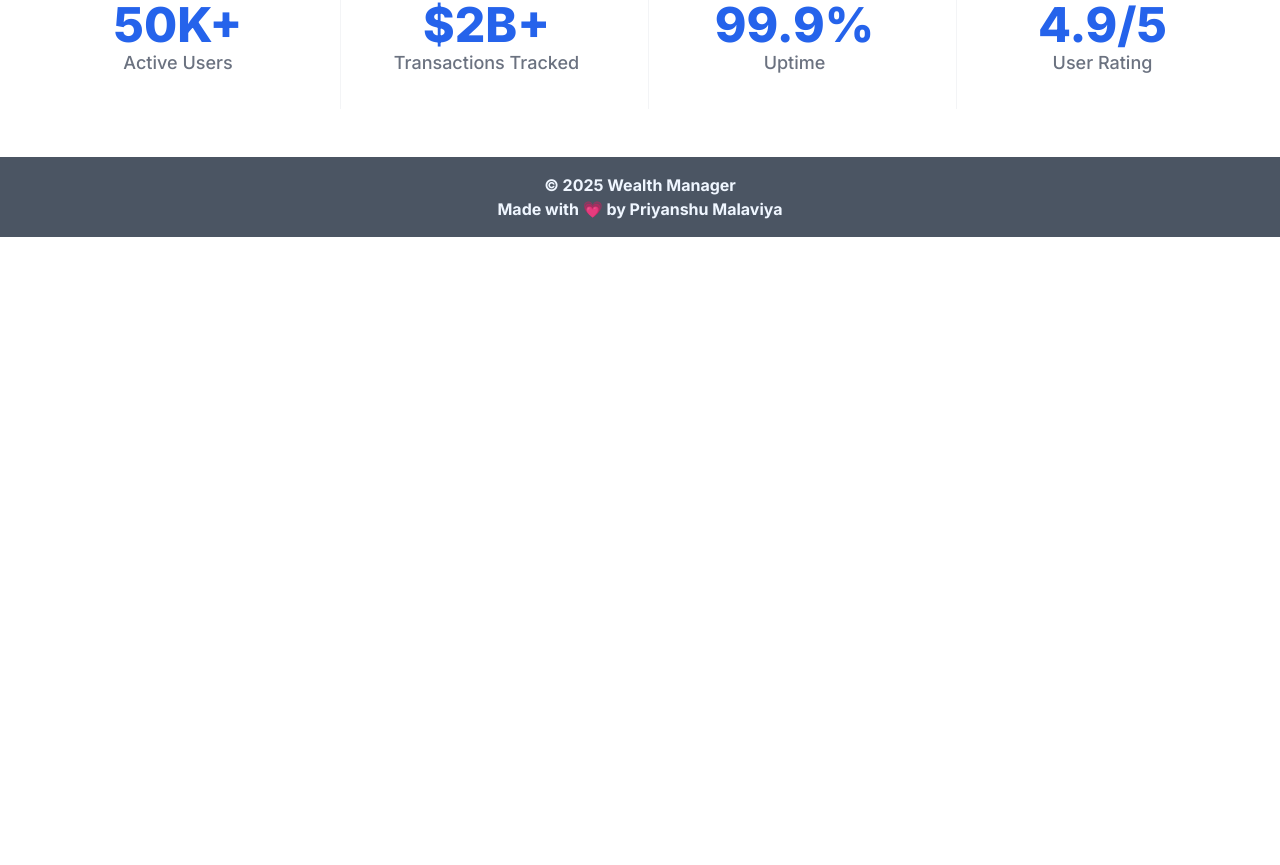
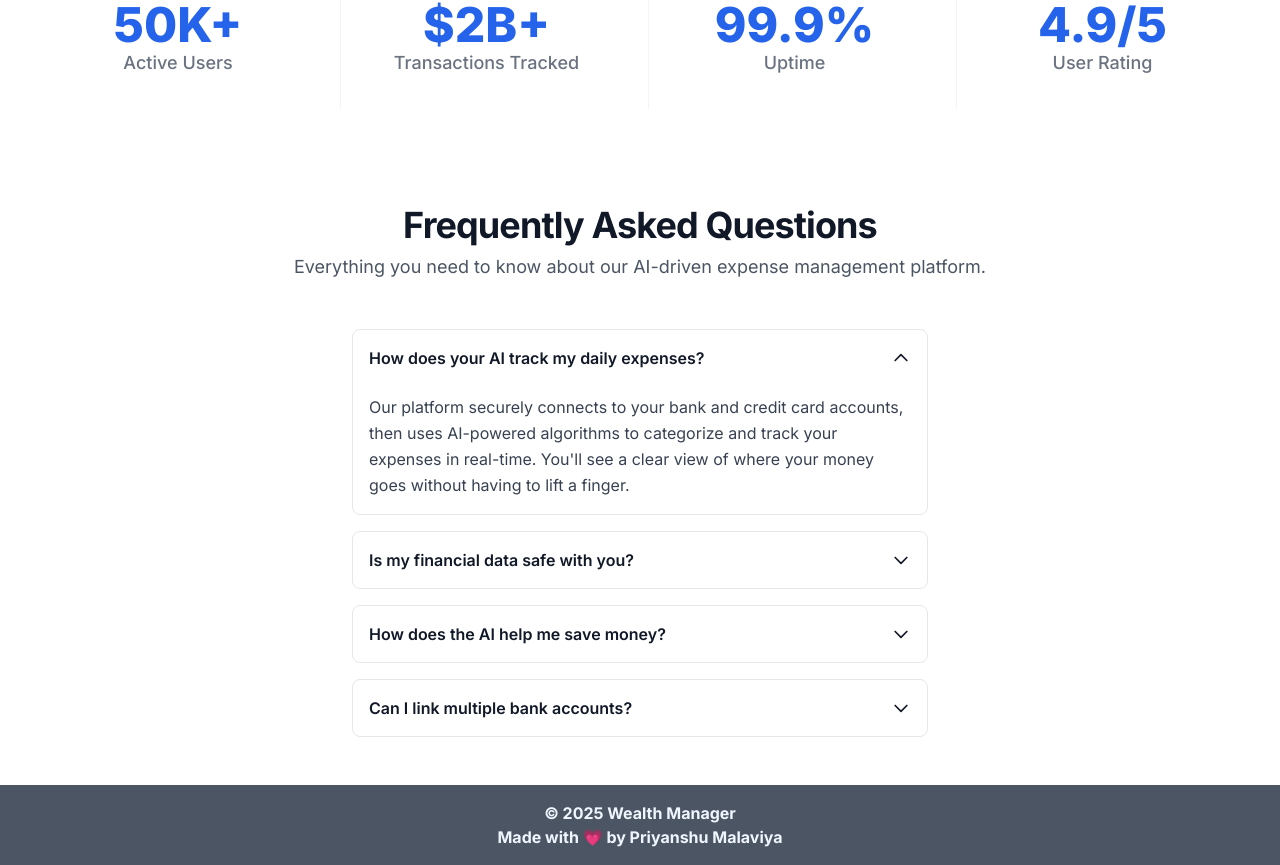
Before and after one commit to Priyanshu9898/Weath-Manager, a Next.js app: page / in a window 1280 px wide. Shown: the part 755-1620 px from the top of the page. Before the commit the page ends 992 px from the top, so only its background shows below. Built offline with nearby package versions, Linux system fonts and the light colour scheme; no server answers.

Commit message:
FAQS section is created in landing page

```diff
--- a/app/page.tsx
+++ b/app/page.tsx
@@ -2,11 +2,13 @@ import React from "react";
 
 import HeroSection from "@/components/Landing/HeroSection";
 import Stats from "@/components/Landing/Stats";
+import FAQS from "@/components/Landing/FAQS";
 const page = () => {
   return (
     <div>
       <HeroSection />
       <Stats />
+      <FAQS />
     </div>
   );
 };
--- /dev/null
+++ b/components/Landing/FAQS.tsx
@@ -0,0 +1,145 @@
+import React from "react";
+
+const FAQS = () => {
+  return (
+    <section className="w-full py-12 px-4 bg-white">
+      <div className="mx-auto max-w-screen-md text-center mb-8 lg:mb-12">
+        <h1 className="text-3xl font-bold tracking-tight text-gray-900 sm:text-4xl">
+          Frequently Asked Questions
+        </h1>
+        <p className="mt-2 text-base text-gray-600 sm:text-lg">
+          Everything you need to know about our AI-driven expense management
+          platform.
+        </p>
+      </div>
+
+      <div className="mx-auto max-w-xl space-y-4">
+        {/* 1. How does the AI track my expenses? */}
+        <details
+          className="group rounded-lg border border-gray-200 [&_summary::-webkit-details-marker]:hidden"
+          open
+        >
+          <summary className="flex cursor-pointer items-center justify-between p-4 text-gray-900 transition-colors duration-200 hover:bg-gray-50">
+            <h2 className="font-semibold">
+              How does your AI track my daily expenses?
+            </h2>
+            <svg
+              className="h-5 w-5 shrink-0 transition-transform duration-300 group-open:rotate-180"
+              xmlns="http://www.w3.org/2000/svg"
+              fill="none"
+              viewBox="0 0 24 24"
+              stroke="currentColor"
+            >
+              <path
+                strokeLinecap="round"
+                strokeLinejoin="round"
+                strokeWidth="2"
+                d="M19 9l-7 7-7-7"
+              />
+            </svg>
+          </summary>
+
+          <p className="mt-2 px-4 pb-4 text-gray-700 leading-relaxed">
+            Our platform securely connects to your bank and credit card
+            accounts, then uses AI-powered algorithms to categorize and track
+            your expenses in real-time. You&apos;ll see a clear view of where
+            your money goes without having to lift a finger.
+          </p>
+        </details>
+
+        {/* 2. Is my financial data safe with you? */}
+        <details className="group rounded-lg border border-gray-200 [&_summary::-webkit-details-marker]:hidden">
+          <summary className="flex cursor-pointer items-center justify-between p-4 text-gray-900 transition-colors duration-200 hover:bg-gray-50">
+            <h2 className="font-semibold">
+              Is my financial data safe with you?
+            </h2>
+            <svg
+              className="h-5 w-5 shrink-0 transition-transform duration-300 group-open:rotate-180"
+              xmlns="http://www.w3.org/2000/svg"
+              fill="none"
+              viewBox="0 0 24 24"
+              stroke="currentColor"
+            >
+              <path
+                strokeLinecap="round"
+                strokeLinejoin="round"
+                strokeWidth="2"
+                d="M19 9l-7 7-7-7"
+              />
+            </svg>
+          </summary>
+
+          <p className="mt-2 px-4 pb-4 text-gray-700 leading-relaxed">
+            Absolutely. We employ bank-grade encryption and comply with all
+            relevant data security standards. Your information is never shared
+            without your permission, and we continuously monitor our systems for
+            potential vulnerabilities.
+          </p>
+        </details>
+
+        {/* 3. How does the AI help me save money? */}
+        <details className="group rounded-lg border border-gray-200 [&_summary::-webkit-details-marker]:hidden">
+          <summary className="flex cursor-pointer items-center justify-between p-4 text-gray-900 transition-colors duration-200 hover:bg-gray-50">
+            <h2 className="font-semibold">
+              How does the AI help me save money?
+            </h2>
+            <svg
+              className="h-5 w-5 shrink-0 transition-transform duration-300 group-open:rotate-180"
+              xmlns="http://www.w3.org/2000/svg"
+              fill="none"
+              viewBox="0 0 24 24"
+              stroke="currentColor"
+            >
+              <path
+                strokeLinecap="round"
+                strokeLinejoin="round"
+                strokeWidth="2"
+                d="M19 9l-7 7-7-7"
+              />
+            </svg>
+          </summary>
+
+          <p className="mt-2 px-4 pb-4 text-gray-700 leading-relaxed">
+            By analyzing your spending habits, our AI identifies opportunities
+            to reduce unnecessary expenses, offers budgeting recommendations,
+            and even predicts future spending patterns. This holistic approach
+            helps you make smarter financial decisions and reach your goals
+            faster.
+          </p>
+        </details>
+
+        {/* 4. Can I link multiple bank accounts? */}
+        <details className="group rounded-lg border border-gray-200 [&_summary::-webkit-details-marker]:hidden">
+          <summary className="flex cursor-pointer items-center justify-between p-4 text-gray-900 transition-colors duration-200 hover:bg-gray-50">
+            <h2 className="font-semibold">
+              Can I link multiple bank accounts?
+            </h2>
+            <svg
+              className="h-5 w-5 shrink-0 transition-transform duration-300 group-open:rotate-180"
+              xmlns="http://www.w3.org/2000/svg"
+              fill="none"
+              viewBox="0 0 24 24"
+              stroke="currentColor"
+            >
+              <path
+                strokeLinecap="round"
+                strokeLinejoin="round"
+                strokeWidth="2"
+                d="M19 9l-7 7-7-7"
+              />
+            </svg>
+          </summary>
+
+          <p className="mt-2 px-4 pb-4 text-gray-700 leading-relaxed">
+            Yes, our platform supports multiple accounts across various
+            financial institutions. This gives you a comprehensive overview of
+            your finances in one place, making it easier to manage and track
+            your spending.
+          </p>
+        </details>
+      </div>
+    </section>
+  );
+};
+
+export default FAQS;
```
